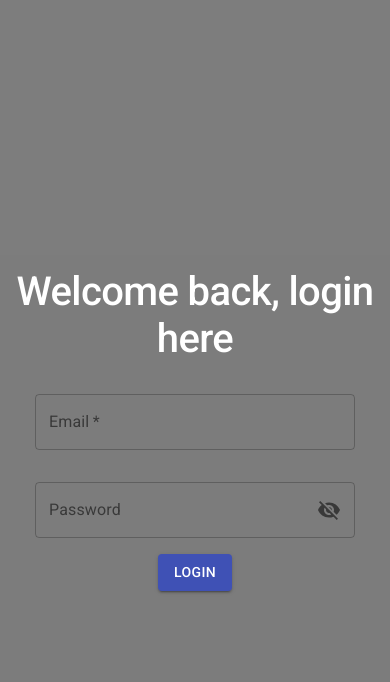
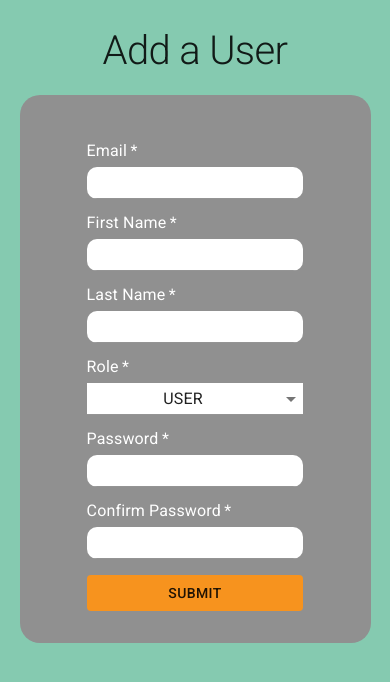
Before and after one commit to jrbeutler/rating-project-frontend, a React (Create React App) app: page /addUser in a window 390 px wide. Before the commit this address led to /login. Shown: the top 682 px of the page. Built offline with nearby package versions, Linux system fonts and the light colour scheme; no server answers.

Commit message:
Completely Styled Add User
Fully Responsive!

```diff
--- a/src/pages/AddUser/AddUser.tsx
+++ b/src/pages/AddUser/AddUser.tsx
@@ -1,5 +1,5 @@
 import React, { useContext, useEffect, useState } from "react";
-import { Button, FormLabel, Select, TextField } from '@material-ui/core';
+import { Button, FormLabel, MenuItem, Select, TextField, Typography } from "@material-ui/core";
 import { createStyles, makeStyles, Theme } from '@material-ui/core/styles';
 import { UserContext } from "../../App";
 import { useHistory } from "react-router-dom";
@@ -17,24 +17,64 @@ const useStyles = makeStyles((theme: Theme) =>
       backgroundColor: '#85CAB0',
       width: '100%',
       height: '100vh',
+      '@media only screen and (max-width: 320px)': {
+        height: '700px',
+      },
       paddingTop: '0.5rem',
     },
+    title: {
+      fontSize: '2.5rem',
+      margin: '1.25rem',
+    },
+    addUserSection: {
+      backgroundColor: '#909090',
+      '@media only screen and (max-width: 1050px)': {
+        width: '90%',
+      },
+      width: '50%',
+      margin: 'auto',
+      borderRadius: '20px',
+    },
+    addUserForm: {
+      width: '80%',
+      padding: '2rem',
+      margin: 'auto',
+      display: 'flex',
+      alignItems: 'center',
+      flexDirection: 'column',
+    },
     addUserTextField: {
-      width: 150,
-      opacity: '100%',
-      backgroundColor: '#FFFFFF'
+      '@media only screen and (max-width: 1050px)': {
+        width: '100%',
+      },
+      width: '30%',
+      borderRadius: '10px',
+      backgroundColor: '#FFFFFF',
+      overflow: 'hidden',
     },
     selectBox: {
-      opacity: '100%',
       backgroundColor: '#FFFFFF',
-      color: '#000000'
+      '@media only screen and (max-width: 1050px)': {
+        width: '100%',
+      },
+      width: '30%',
     },
     formLabels: {
-      opacity: '100%',
-      color: '#FFFFFF'
+      color: '#FFFFFF',
+      textAlign: 'left',
+      '@media only screen and (max-width: 1050px)': {
+        width: '100%',
+      },
+      width: '30%',
+      margin: '1rem 0 0.5rem 0'
     },
     submitButton:{
-      backgroundColor: '#FFFFFF'
+      '@media only screen and (max-width: 1050px)': {
+        width: '100%',
+      },
+      width: '30%',
+      backgroundColor: '#F7931E',
+      marginTop: '1rem',
     }
   }),
 );
@@ -46,27 +86,31 @@ const AddUser: React.FC = () => {
   const [firstName, setFirstName] = useState<string>('');
   const [lastName, setLastName] = useState<string>('');
   const [email, setEmail] = useState<string>('');
-  const [role, setRole] = useState<string>('');
+  const [role, setRole] = useState<string>('USER');
   const [password, setPassword] = useState<string>('');
   const [confirmPassword, setConfirmPassword] = useState<string>('');
   const [open, setOpen] = useState<boolean>(false);
 
   const sessionToken = window.sessionStorage.getItem('ratingToken');
 
-  useEffect(() => {
-    if (sessionToken) {
-      getCurrentUser(sessionToken).then(response => {
-        if (response.data) {
-          const user = response.data.me;
-          userContext.setCurrentUser(user);
-        } else {
-          history.push('/login');
-        }
-      });
-    } else {
-      history.push('/login');
-    }
-  });
+  // useEffect(() => {
+  //   if (sessionToken) {
+  //     getCurrentUser(sessionToken).then(response => {
+  //       if (response.data) {
+  //         const user = response.data.me;
+  //         userContext.setCurrentUser(user);
+  //       } else {
+  //         history.push('/login');
+  //       }
+  //     });
+  //   } else {
+  //     history.push('/login');
+  //   }
+  // });
+
+  const handleRoleChange = (event: React.ChangeEvent<{ value: unknown }>) => {
+    setRole(event.target.value as string);
+  };
 
   const submitUser = () => {
     if (role === '') {
@@ -92,8 +136,9 @@ const AddUser: React.FC = () => {
 
   return(
     <section className={classes.addUserPage}>
-    <h1>Add a User</h1>
-    <form onSubmit={e => {
+      <Typography variant='h1' className={classes.title}>Add a User</Typography>
+      <section className={classes.addUserSection}>
+        <form className={classes.addUserForm} onSubmit={e => {
           e.preventDefault();
           submitUser();
         }}>
@@ -127,11 +172,11 @@ const AddUser: React.FC = () => {
           <Select
            required
            className={classes.selectBox}
-       value={role ? role : ''}
-       defaultValue={'ADMIN'}
+           value={role}
+           onChange={handleRoleChange}
           >
-        <option value={'ADMIN'} onClick={() => setRole("ADMIN")}>ADMIN</option>
-        <option value={'USER'} onClick={() => setRole("USER")}>USER</option>
+            <MenuItem value={"USER"}>USER</MenuItem>
+            <MenuItem value={"ADMIN"}>ADMIN</MenuItem>
           </Select>
           <FormLabel required className={classes.formLabels}>Password</FormLabel>
           <TextField
@@ -153,6 +198,7 @@ const AddUser: React.FC = () => {
           </TextField>
           <Button type='submit' className={classes.submitButton}>Submit</Button>
         </form>
+      </section>
       <Snackbar open={open} autoHideDuration={6000} onClose={handleClose}>
         <Alert onClose={handleClose} severity="success">
           Successful!
```
Lines whose indentation alone changed are shown as unchanged.
